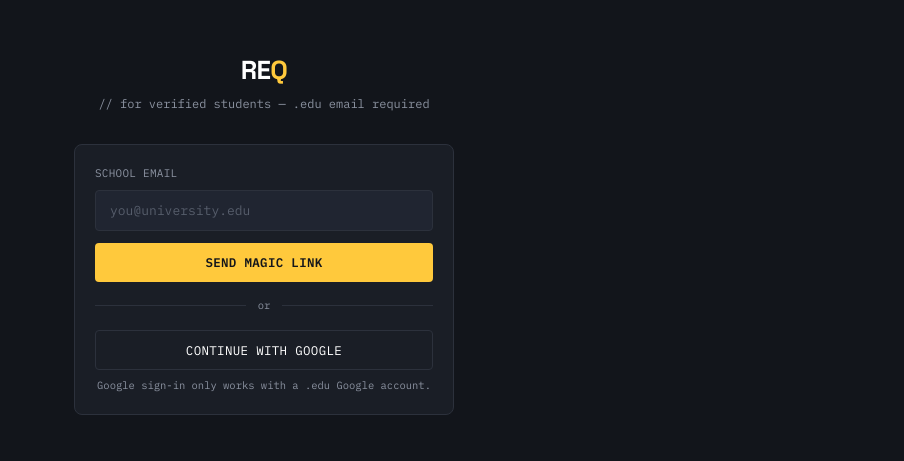
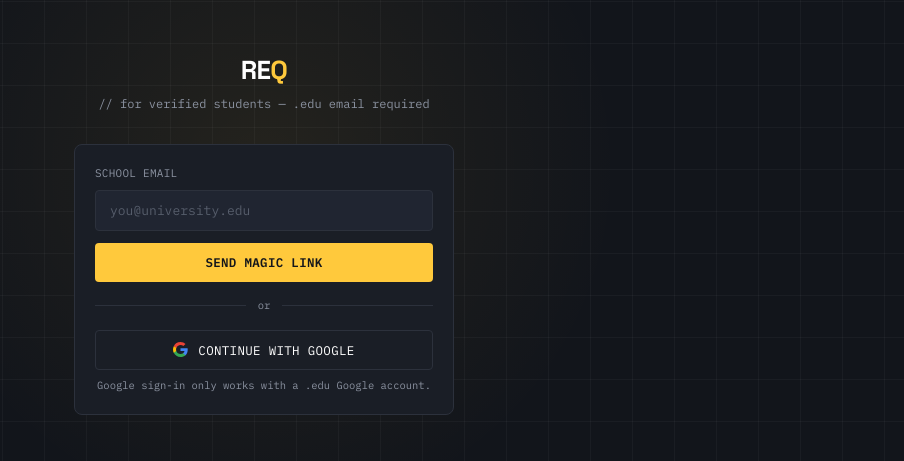
Before and after one commit to mw2326/req, a Next.js app: page /login in a window 1280 px wide. Shown: the part 167-628 px from the top of the page, without its empty margins (376-1280 px from the left). Built offline with nearby package versions, Linux system fonts and the light colour scheme.

Commit message:
Polish login page: Google logo, background texture
Adds the real Google "G" mark to the Google sign-in button instead of
plain text, and a subtle grid/glow background so the login page doesn't
look like an unstyled blank screen on large viewports.

```diff
--- a/app/login/page.tsx
+++ b/app/login/page.tsx
@@ -58,8 +58,16 @@ function LoginForm() {
   }
 
   return (
-    <div className="min-h-screen bg-ink text-white flex items-center justify-center px-5">
-      <div className="w-full max-w-[380px]">
+    <div className="min-h-screen bg-ink text-white flex items-center justify-center px-5 relative overflow-hidden">
+      <div
+        className="pointer-events-none absolute inset-0"
+        style={{
+          backgroundImage:
+            'radial-gradient(circle at 50% 42%, rgba(255,201,60,0.08), transparent 45%), linear-gradient(rgba(255,255,255,0.035) 1px, transparent 1px), linear-gradient(90deg, rgba(255,255,255,0.035) 1px, transparent 1px)',
+          backgroundSize: '100% 100%, 42px 42px, 42px 42px',
+        }}
+      />
+      <div className="w-full max-w-[380px] relative">
         <div className="font-display font-bold text-[26px] tracking-tight mb-1.5 text-center">
           RE<span className="text-amber">Q</span>
         </div>
@@ -100,8 +108,26 @@ function LoginForm() {
 
               <button
                 onClick={signInWithGoogle}
-                className="w-full font-mono text-[12.5px] uppercase tracking-wide border border-hairline px-4 py-2.5 rounded hover:border-ink2"
+                className="w-full font-mono text-[12.5px] uppercase tracking-wide border border-hairline px-4 py-2.5 rounded hover:border-ink2 flex items-center justify-center gap-2.5"
               >
+                <svg width="15" height="15" viewBox="0 0 18 18" aria-hidden="true">
+                  <path
+                    fill="#4285F4"
+                    d="M17.64 9.2c0-.64-.06-1.25-.16-1.84H9v3.48h4.84a4.14 4.14 0 0 1-1.8 2.72v2.26h2.9c1.7-1.57 2.7-3.87 2.7-6.62z"
+                  />
+                  <path
+                    fill="#34A853"
+                    d="M9 18c2.43 0 4.47-.8 5.96-2.18l-2.9-2.26c-.8.54-1.84.86-3.06.86-2.35 0-4.34-1.59-5.05-3.72H.95v2.33A9 9 0 0 0 9 18z"
+                  />
+                  <path
+                    fill="#FBBC05"
+                    d="M3.95 10.7A5.4 5.4 0 0 1 3.67 9c0-.59.1-1.17.28-1.7V4.97H.95A9 9 0 0 0 0 9c0 1.45.35 2.83.95 4.03l3-2.33z"
+                  />
+                  <path
+                    fill="#EA4335"
+                    d="M9 3.58c1.32 0 2.51.46 3.44 1.35l2.58-2.58C13.46.89 11.43 0 9 0A9 9 0 0 0 .95 4.97l3 2.33C4.66 5.17 6.65 3.58 9 3.58z"
+                  />
+                </svg>
                 Continue with Google
               </button>
               <div className="font-mono text-[10.5px] text-ink2 mt-2 text-center">
```
